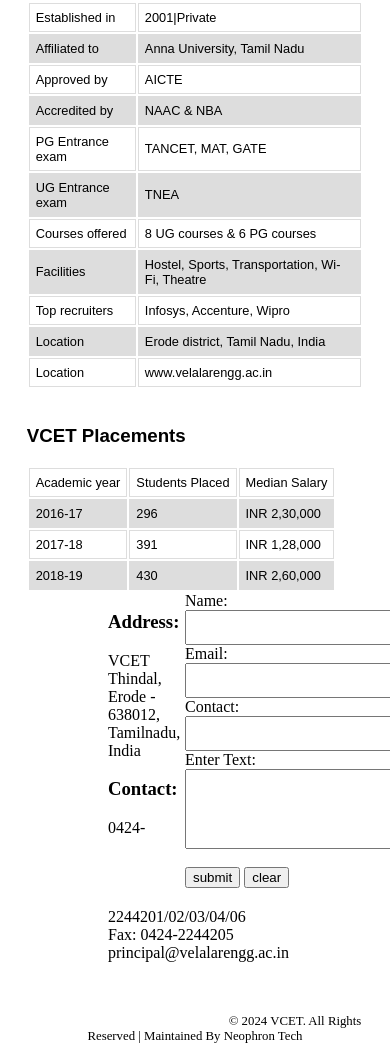
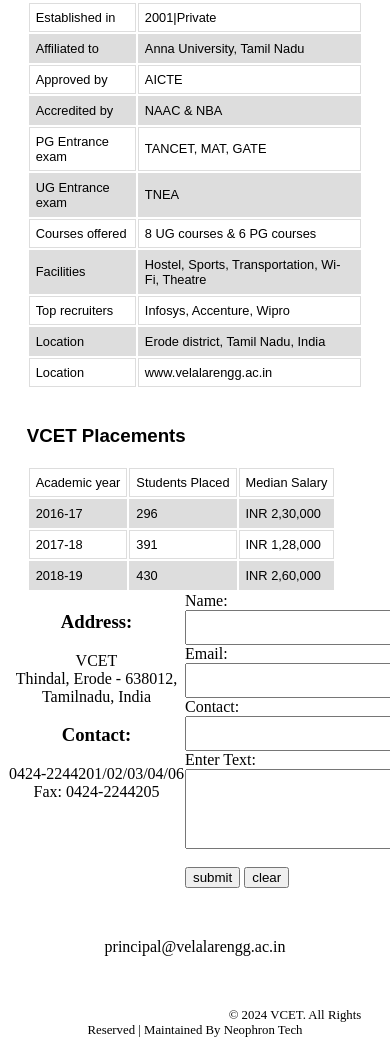
Before and after one commit to Monishkumar6814/landing-page, a plain HTML site: page index.html in a window 390 px wide. Shown: the part 1678-2730 px from the top of the page. Drawn offline with Linux system fonts and the light colour scheme.

Commit message:
Update style.css

```diff
--- a/style.css
+++ b/style.css
@@ -119,9 +119,9 @@ tr:nth-child(even) {
     display: block;
 }
 
-
+/* Media Query for Mobile Devices */
 @media screen and (max-width: 768px) {
-
+    /* General styles for smaller screens */
     .one {
         display: block;
         margin: 0 auto;
@@ -181,8 +181,8 @@ tr:nth-child(even) {
     }
 
     .nineteen {
-        margin-right: 0;
-        margin-bottom: 20px;
+        margin-right: 0px;
+        margin-bottom: 50px;
     }
 
     .twenty {
@@ -202,11 +202,17 @@ tr:nth-child(even) {
     .dropdown-content {
         min-width: 100%;
     }
+
+    .sixteen {
+        margin-left: 0;
+        text-align: center;
+        float: none;
+    }
 }
 
 /* Media Query for Very Small Devices (Phones) */
 @media screen and (max-width: 480px) {
-
+    /* Reduce font sizes further and improve layout for very small screens */
     .TWO {
         font-size: 1.2em;
     }
@@ -229,4 +235,10 @@ tr:nth-child(even) {
         width: 100%;
         padding: 8px;
     }
+
+    .sixteen {
+        margin-left: 0;
+        text-align: center;
+
+    }
 }
```
